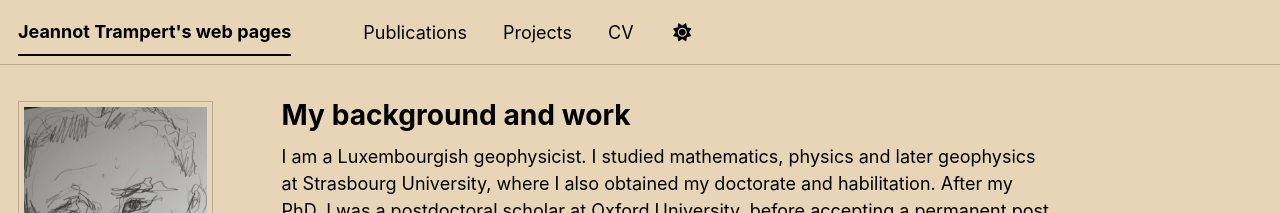
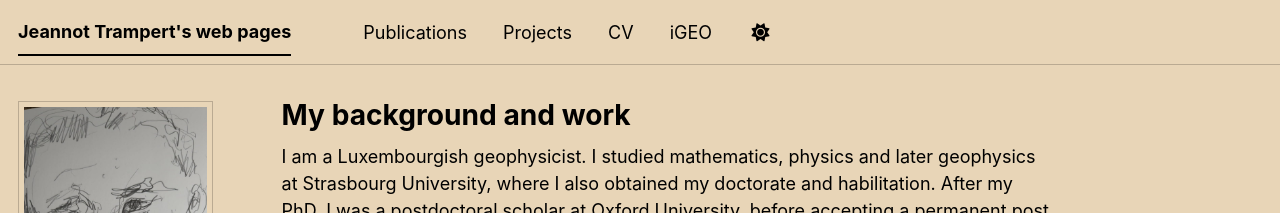
Before and after one commit to jeannot-trampert/jeannot-trampert.github.io, a Jekyll site: the page built from _pages/about.md, in a window 1280 px wide. Shown: the top 213 px of the page. Built offline with Jekyll 4.4.1, drawn with Linux system fonts in a browser that asks for light colours; a script bundle is joined from its source files by our own code; comment, search, counter and statistics services are not loaded; a style sheet for code colours, icons or effects is not loaded.

Commit message:
Add iGEO link to navigation

```diff
--- a/_data/navigation.yml
+++ b/_data/navigation.yml
@@ -17,5 +17,8 @@ main:
   - title: "CV"
     url: /cv/
 
+  - title: "iGEO"
+    url: /iGEO/
+
 #  - title: "Guide"
 #    url: /markdown/
```
